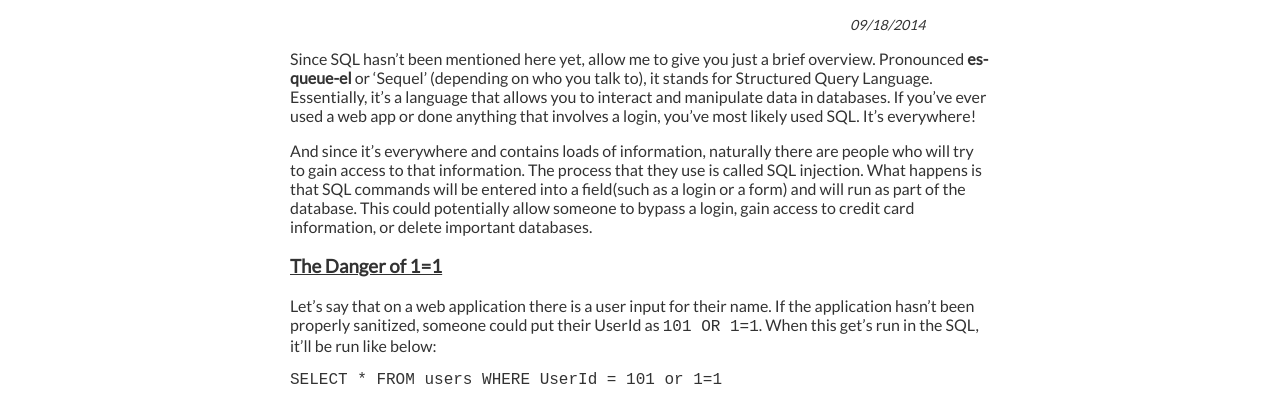
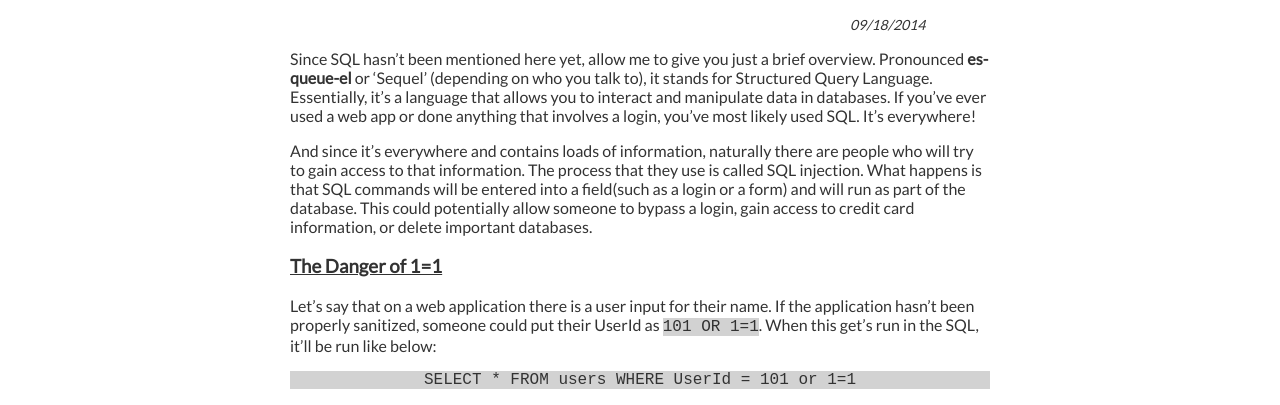
Before and after one commit to jabbowaki/jabbowaki.github.io, a plain HTML site: page blog-posts/week7_technical.html in a window 1280 px wide. Shown: the part 359-764 px from the top of the page. Drawn offline with Linux system fonts and the light colour scheme.

Commit message:
adding styling for code blocks

```diff
--- a/stylesheets/stylesheet2.css
+++ b/stylesheets/stylesheet2.css
@@ -114,7 +114,13 @@ img.center{
   text-align: center;
 
 }
-
+code {
+  background-color: #C8C8C8
+}
+.code {
+  text-align: center;
+  background-color: #C8C8C8;
+}
 #date {
   margin-left: 80%;
   font-size: 14px;
```
